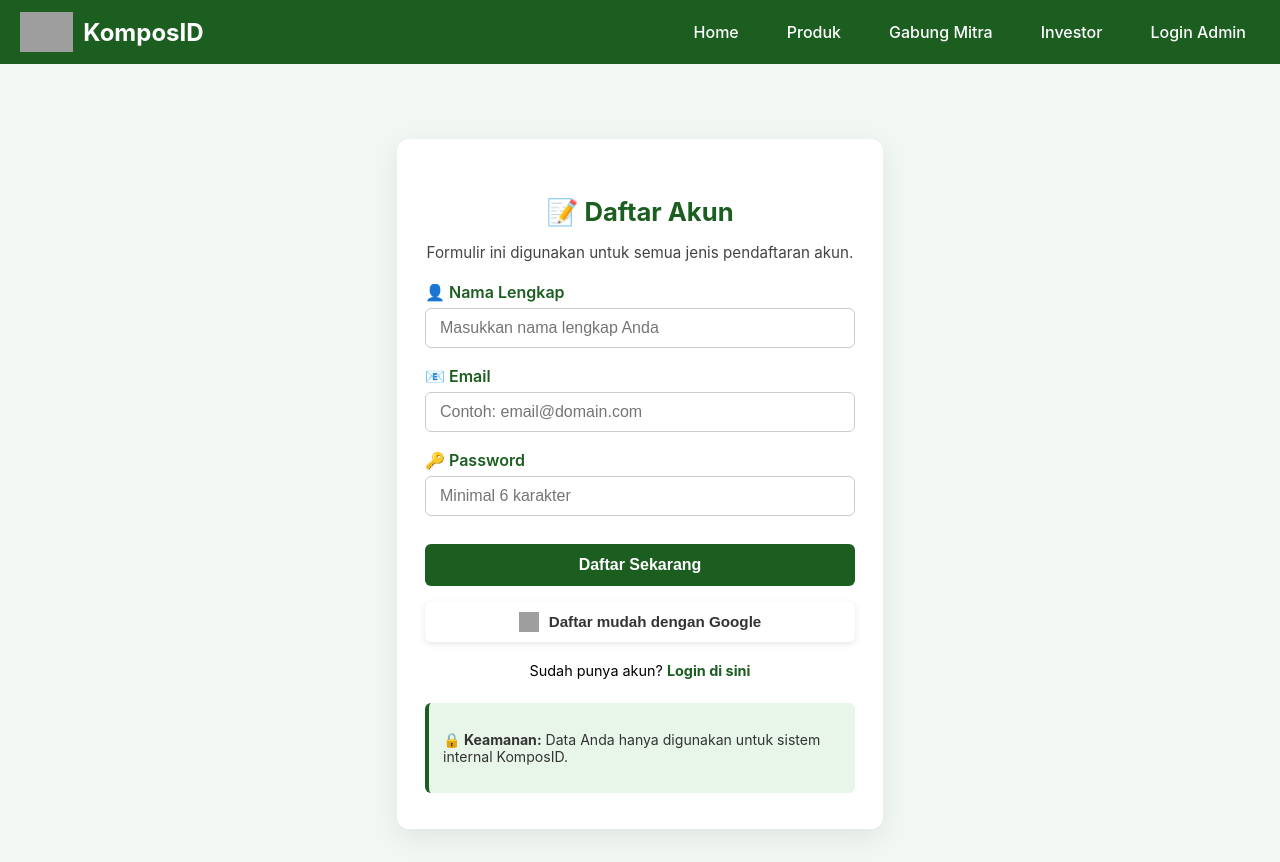
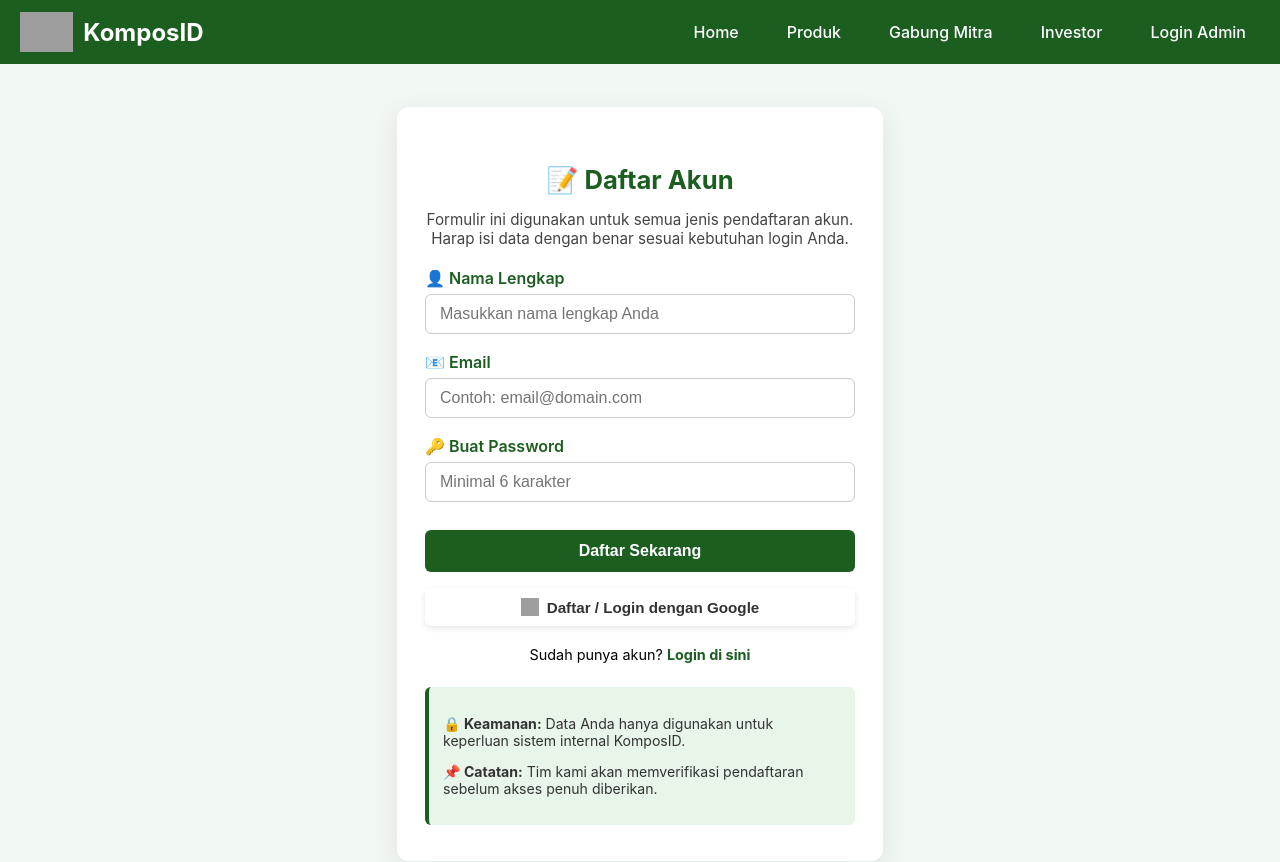
Before and after one commit to komposID/komposid-web, a React (Create React App) app: page /signup in a window 1280 px wide. Shown: the top 862 px of the page. Built offline with nearby package versions, Linux system fonts and the light colour scheme; no server answers; grey boxes are pictures that could not be loaded.

Commit message:
Hapus tombol Facebook dari halaman Signup

```diff
--- a/src/pages/Signup.js
+++ b/src/pages/Signup.js
@@ -1,13 +1,7 @@
-// src/pages/Signup.js
 import React, { useState } from 'react';
 import './Signup.css';
 import { useNavigate } from 'react-router-dom';
-import {
-  createUserWithEmailAndPassword,
-  signInWithPopup,
-  GoogleAuthProvider,
-  FacebookAuthProvider,
-} from 'firebase/auth';
+import { createUserWithEmailAndPassword, signInWithPopup, GoogleAuthProvider } from 'firebase/auth';
 import { auth } from '../firebase';
 
 function Signup() {
@@ -28,8 +22,9 @@ function Signup() {
   };
 
   const handleGoogleSignup = async () => {
+    const provider = new GoogleAuthProvider();
     try {
-      await signInWithPopup(auth, new GoogleAuthProvider());
+      await signInWithPopup(auth, provider);
       alert('Berhasil daftar/login dengan Google.');
       navigate('/');
     } catch (error) {
@@ -37,13 +32,12 @@ function Signup() {
     }
   };
 
-
   return (
     <div className="signup-container">
       <div className="signup-card">
         <h2 className="signup-title">📝 Daftar Akun</h2>
         <p className="signup-subtitle">
-          Formulir ini digunakan untuk semua jenis pendaftaran akun.
+          Formulir ini digunakan untuk semua jenis pendaftaran akun. Harap isi data dengan benar sesuai kebutuhan login Anda.
         </p>
 
         <form className="signup-form" onSubmit={handleSignup}>
@@ -58,6 +52,7 @@ function Signup() {
               required
             />
           </div>
+
           <div className="form-group">
             <label htmlFor="identifier">📧 Email</label>
             <input
@@ -71,7 +66,7 @@ function Signup() {
           </div>
 
           <div className="form-group">
-            <label htmlFor="password">🔑 Password</label>
+            <label htmlFor="password">🔑 Buat Password</label>
             <input
               type="password"
               id="password"
@@ -88,19 +83,21 @@ function Signup() {
         <div style={{ margin: '16px 0' }}>
           <button onClick={handleGoogleSignup} style={styles.socialBtn}>
             <img
-              src="https://www.gstatic.com/firebasejs/ui/2.0.0/images/auth/google.svg"
+              src="https://upload.wikimedia.org/wikipedia/commons/thumb/5/53/Google_%22G%22_Logo.svg/512px-Google_%22G%22_Logo.svg.png"
               alt="Google"
               style={styles.icon}
             />
-            Daftar mudah dengan Google
+            Daftar / Login dengan Google
           </button>
         </div>
 
         <p className="signup-footer-note">
-          Sudah punya akun? <a href="/login" className="signup-link">Login di sini</a>
+          Sudah punya akun?{' '}
+          <a href="/login" className="signup-link">Login di sini</a>
         </p>
         <div className="signup-info-box">
-          <p><strong>🔒 Keamanan:</strong> Data Anda hanya digunakan untuk sistem internal KomposID.</p>
+          <p><strong>🔒 Keamanan:</strong> Data Anda hanya digunakan untuk keperluan sistem internal KomposID.</p>
+          <p><strong>📌 Catatan:</strong> Tim kami akan memverifikasi pendaftaran sebelum akses penuh diberikan.</p>
         </div>
       </div>
     </div>
@@ -125,9 +122,9 @@ const styles = {
     cursor: 'pointer',
   },
   icon: {
-    width: '20px',
-    height: '20px',
-    marginRight: '10px',
+    width: '18px',
+    height: '18px',
+    marginRight: '8px',
   },
 };
 
```
